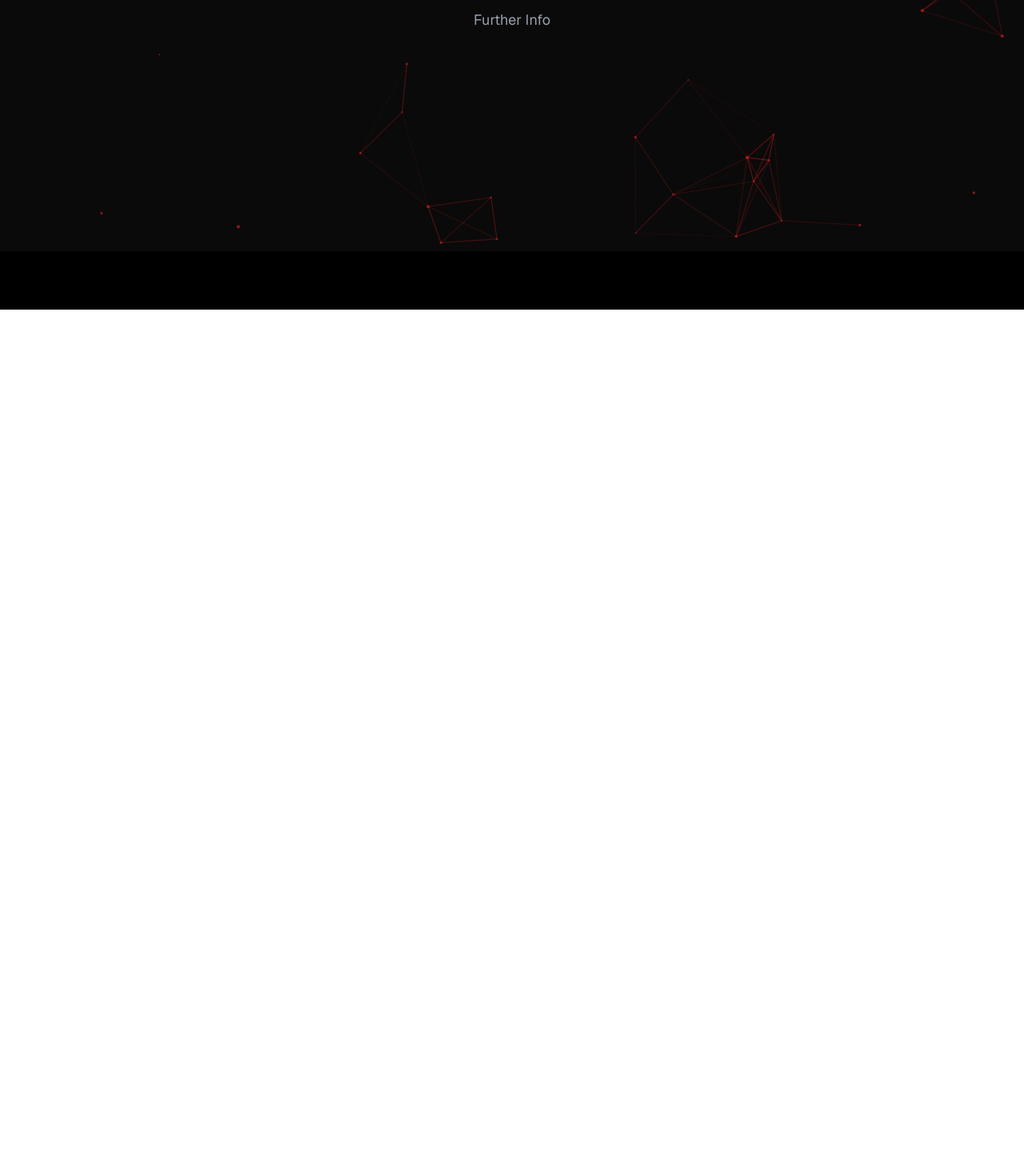
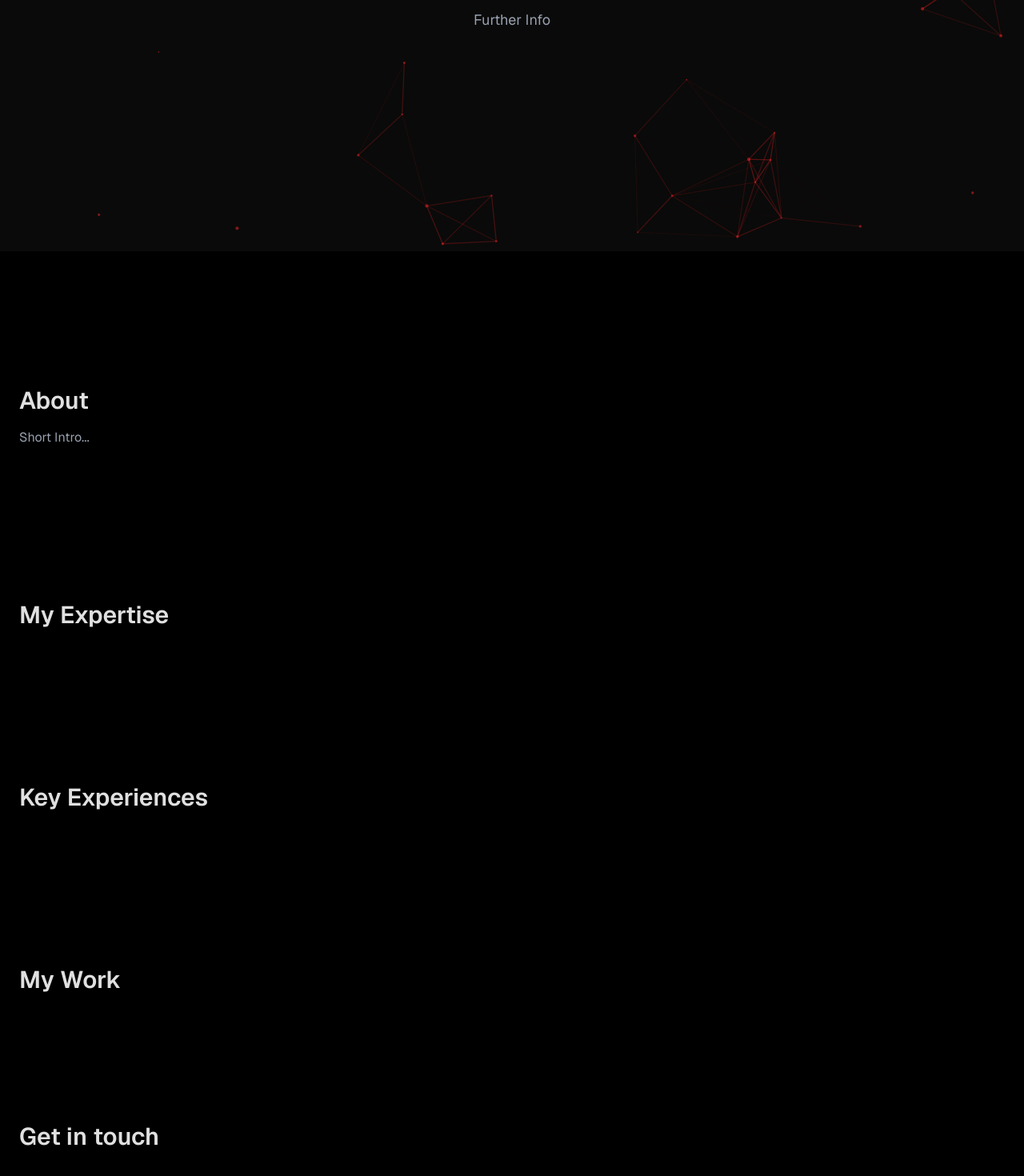
Before and after one commit to Xekyute/Web-Portfolio, a Next.js app: page / in a window 1280 px wide. Shown: the part 486-1956 px from the top of the page at 80% size. Before the commit the page ends 873 px from the top, so only its background shows below. Built offline with nearby package versions, Linux system fonts and the light colour scheme.

Commit message:
Selection based scrolling layout and anchor navigation
- Replaced single hero layout with multiple sections
-Implemented smooth scrolling and padding for clean transitions
-Updated header links to use has anchors for section navigations
-Added scroll margin to offset sticky header

```diff
--- a/src/app/layout.tsx
+++ b/src/app/layout.tsx
@@ -13,7 +13,10 @@ export default function RootLayout({
   children,
 }: Readonly<{ children: React.ReactNode }>) {
   return (
-    <html lang="en" className={`${GeistSans.variable} ${GeistMono.variable}`}>
+    <html
+      lang="en"
+      className={`${GeistSans.variable} ${GeistMono.variable} scroll-smooth`}
+    >
       {/* Only set the *class mapping* here (font-sans), not the font directly */}
       <body className="font-sans antialiased">
         <Header />
--- a/src/app/page.tsx
+++ b/src/app/page.tsx
@@ -2,7 +2,12 @@ import ParticlesBackground from "@/components/ParticlesBackground";
 
 export default function Home() {
   return (
-    <main className="relative flex items-center justify-center h-screen overflow-hidden bg-black">
+    <main className="relative bg-black">
+      {/* Hero */}
+      <section
+        id="home"
+        className="relative min-h-screen flex items-center justify-center scroll-mt-24 py-16 md:py-24"
+      >
         <ParticlesBackground />
         <div className="relative z-10 text-center">
           <h1 className="text-6xl font-bold text-[rgb(224,224,224)]">
@@ -10,6 +15,54 @@ export default function Home() {
           </h1>
           <p className="text-gray-400 text-lg mt-4">Further Info</p>
         </div>
+      </section>
+
+      {/* About */}
+      <section id="about" className="py-16 md:py-24 scroll-mt-24">
+        <div className="container mx-auto px-4 md:px-6">
+          <h2 className="text-3xl font-semibold text-[rgb(224,224,224)]">
+            About
+          </h2>
+          <p className="mt-4 text-gray-400">Short Intro...</p>
+        </div>
+      </section>
+
+      {/* Skills */}
+      <section id="skills" className="py-16 md:py-24 scroll-mt-24">
+        <div className="container mx-auto px-4 md:px-6">
+          <h2 className="text-3xl font-semibold text-[rgb(224,224,224)]">
+            My Expertise
+          </h2>
+          {/* Content */}
+        </div>
+      </section>
+
+      {/* Experience */}
+      <section id="experience" className="py-16 md:py-24 scroll-mt-24">
+        <div className="container mx-auto px-4 md:px-6">
+          <h2 className="text-3xl font-semibold text-[rgb(224,224,224)]">
+            Key Experiences
+          </h2>
+        </div>
+      </section>
+
+      {/* Projects */}
+      <section id="projetcs" className="py-16 md:py-24 scroll-mt-24">
+        <div className="container mx-auto px-4 md:px-6">
+          <h2 className="text-3xl font-semibold text-[rgb(224,224,224)]">
+            My Work
+          </h2>
+        </div>
+      </section>
+
+      {/* Contact */}
+      <section id="contact" className="py-16 md:py=24 scroll-mt-24">
+        <div className="container mx-auto px-4 md:px-6">
+          <h2 className="text-3xl font-semibold text-[rgb(224,224,224)]">
+            Get in touch
+          </h2>
+        </div>
+      </section>
     </main>
   );
 }
--- a/src/components/Header.tsx
+++ b/src/components/Header.tsx
@@ -197,12 +197,12 @@ const Header: React.FC = () => {
               {" "}
               {/* dropdown in mono */}
               {[
-                { href: "/", label: "Home" },
-                { href: "/about", label: "About" },
-                { href: "/skills", label: "Skills" },
-                { href: "/experience", label: "Experience" },
-                { href: "/projects", label: "Projects" },
-                { href: "/contact", label: "Contact" },
+                { href: "#home", label: "Home" },
+                { href: "#about", label: "About" },
+                { href: "#skills", label: "Skills" },
+                { href: "#experience", label: "Experience" },
+                { href: "#projects", label: "Projects" },
+                { href: "#contact", label: "Contact" },
               ].map((item, i) => (
                 <li
                   key={item.label}
```
Lines whose indentation alone changed are shown as unchanged.
